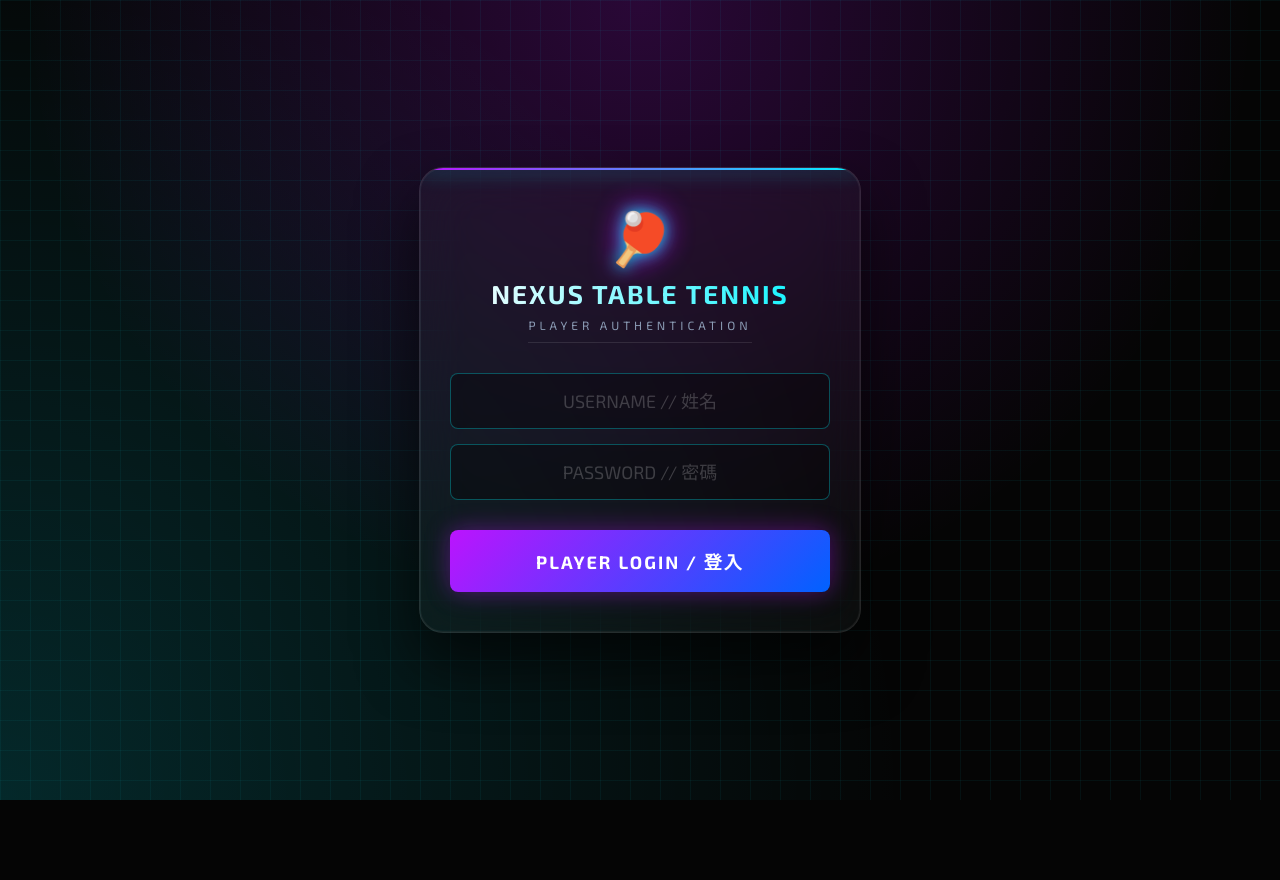
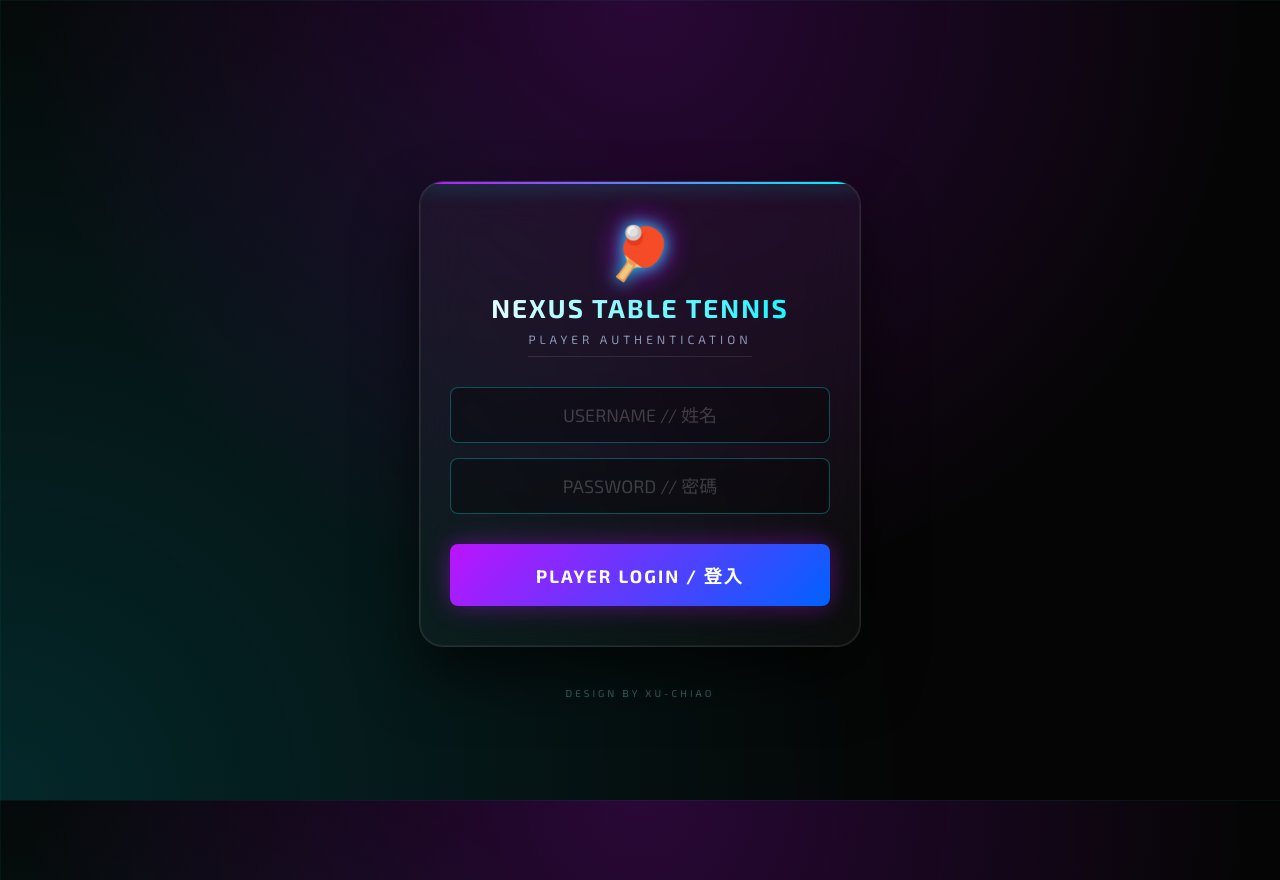
Before and after one commit to josh08070807-coder/tabletennis, a plain HTML site: page index.html in a window 1280 px wide. Before the commit the page ends 800 px from the top, so only its background shows below. Drawn offline with Linux system fonts and the light colour scheme; some packages are replaced by stand-ins of ours; a script that the page names is missing.

Commit message:
Update index.html

```diff
--- a/index.html
+++ b/index.html
@@ -22,20 +22,27 @@
     body {
       font-family: 'Exo 2', sans-serif;
       background-color: var(--dark-bg);
-      /* 背景：加入數位六角網格 (模擬科技球網) + 深空漸層 */
+      /* 背景固定不隨捲動跑掉 (fixed) */
       background-image:
         linear-gradient(rgba(0, 243, 255, 0.05) 1px, transparent 1px),
         linear-gradient(90deg, rgba(0, 243, 255, 0.05) 1px, transparent 1px),
         radial-gradient(circle at 50% 0%, rgba(188, 19, 254, 0.2) 0%, transparent 60%),
         radial-gradient(circle at 0% 100%, rgba(0, 243, 255, 0.15) 0%, transparent 60%);
       background-size: 30px 30px, 30px 30px, 100% 100%, 100% 100%;
+      background-attachment: fixed; /* 關鍵：背景固定 */
+
+      /* 版面設定 */
       display: flex;
+      flex-direction: column; /* 直向排列 */
       justify-content: center;
       align-items: center;
       min-height: 100vh;
       margin: 0;
       color: var(--text-main);
-      overflow: hidden;
+
+      /* ★★★ 關鍵修正：允許捲動，並增加上下緩衝空間 ★★★ */
+      overflow-y: auto;
+      padding: 40px 0;
     }
 
     /* --- 主卡片：玻璃擬態 --- */
@@ -52,7 +59,9 @@
         inset 0 0 0 1px rgba(255, 255, 255, 0.05);
       backdrop-filter: blur(25px);
       position: relative;
+      /* 確保內容不會跑出去 */
       overflow: hidden;
+      margin-bottom: 20px;
     }
 
     /* 卡片頂部光條 */
@@ -117,18 +126,16 @@
     }
     .btn-action:hover { background: var(--cyan); color: #000; box-shadow: 0 0 40px rgba(0, 243, 255, 0.7); }
 
-    /* --- 核心：全像投影乒乓球 (Holo-Ball) --- */
+    /* --- 全像投影乒乓球 (Holo-Ball) --- */
     .holo-ball {
       width: 160px; height: 160px; margin: 30px auto;
       position: relative; display: flex; justify-content: center; align-items: center; flex-direction: column;
       border-radius: 50%;
-      /* 球體基礎發光 */
       background: radial-gradient(circle at 30% 30%, rgba(0, 243, 255, 0.8), rgba(0, 243, 255, 0.1) 60%, transparent 70%);
       box-shadow: 0 0 50px rgba(0, 243, 255, 0.5), inset 0 0 20px rgba(0, 243, 255, 0.5);
       overflow: hidden;
     }
 
-    /* 球體表面的旋轉數位網格 */
     .holo-ball::before {
       content: '';
       position: absolute;
@@ -136,16 +143,16 @@
       background:
         linear-gradient(rgba(255, 255, 255, 0.1) 1px, transparent 1px),
         linear-gradient(90deg, rgba(255, 255, 255, 0.1) 1px, transparent 1px);
-      background-size: 15px 15px; /* 網格大小 */
+      background-size: 15px 15px;
       border-radius: 50%;
       animation: spinBall 5s linear infinite;
       opacity: 0.6;
-      mask-image: radial-gradient(circle, black 40%, transparent 70%); /* 讓網格只在球體中間清晰 */
+      mask-image: radial-gradient(circle, black 40%, transparent 70%);
     }
 
     @keyframes spinBall {
       0% { transform: rotate(0deg) scale(1); }
-      50% { transform: rotate(180deg) scale(1.1); } /* 微微呼吸效果 */
+      50% { transform: rotate(180deg) scale(1.1); }
       100% { transform: rotate(360deg) scale(1); }
     }
 
@@ -179,9 +186,20 @@
     }
     .btn-logout:hover { color: #fff; text-shadow: 0 0 10px var(--cyan); }
 
+    /* ★★★ 底部設計者簽名 ★★★ */
+    .copyright {
+      margin-top: 20px;
+      color: rgba(255, 255, 255, 0.3);
+      font-size: 10px;
+      letter-spacing: 3px;
+      font-family: 'Exo 2', sans-serif;
+      text-transform: uppercase;
+      text-shadow: 0 0 5px rgba(0, 243, 255, 0.2);
+    }
+
     .hidden { display: none; }
 
-    /* SweetAlert 美化 */
+    /* SweetAlert */
     div:where(.swal2-container) div:where(.swal2-popup) {
       background: #0a0c10 !important; border: 1px solid var(--cyan);
       box-shadow: 0 0 40px rgba(0, 243, 255, 0.2); border-radius: 16px !important;
@@ -228,6 +246,8 @@
 
     <button class="btn-logout" onclick="logout()">[ DISCONNECT / 登出 ]</button>
   </div>
+
+  <div class="copyright">DESIGN BY XU-CHIAO</div>
 
   <script>
     // ★★★ 您的專屬 API 網址 (已自動填入) ★★★
```
